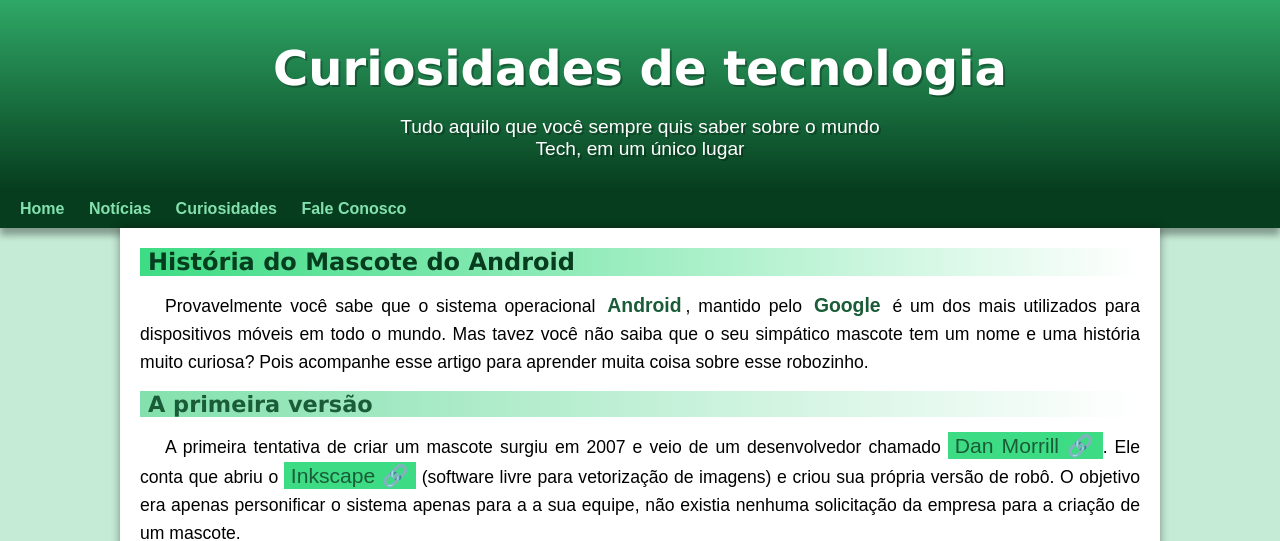
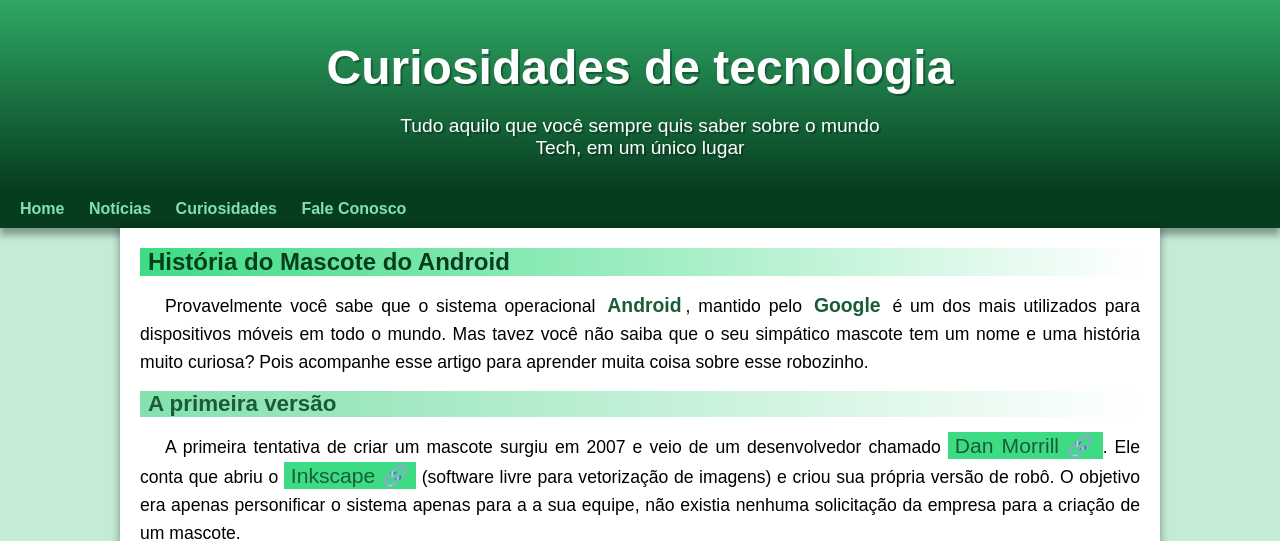
Before and after one commit to PietroMiorim/projeto-android, a plain HTML site: page index.html in a window 1280 px wide. Shown: the top 541 px of the page. Drawn offline with Linux system fonts and the light colour scheme.

Commit message:
finalizado

```diff
--- a/estilo/style.css
+++ b/estilo/style.css
@@ -14,7 +14,6 @@
     --cor5: #063d1e;
 
     --fonte-padrao: Arial, Verdana, Helvetica, sans-serif;
-    --fonte-destaque: Verdana, Helvetica, sans-serif;
 }
 
 body {
@@ -35,7 +34,7 @@ header {
 }
 
 header > h1 {
-    font-family: var(--fonte-destaque);
+    font-family: var(--fonte-padrao);
     font-size: 3em;
     color: white;
     margin-bottom: 20px;
@@ -86,7 +85,7 @@ main {
 }
 
 main > article > h1 {
-    font-family: var(--fonte-destaque);
+    font-family: var(--fonte-padrao);
     color: var(--cor5);
     font-size: 1.5em;
     background-image: linear-gradient(to right, var(--cor2), transparent);
@@ -94,7 +93,7 @@ main > article > h1 {
 }
 
 main > article > h2 {
-    font-family: var(--fonte-destaque);
+    font-family: var(--fonte-padrao);
     color: var(--cor4);
     font-size: 1.4em;
     background-image: linear-gradient(to right, var(--cor1), transparent);
--- a/index.html
+++ b/index.html
@@ -90,7 +90,7 @@
         </article>
     </main>
     <footer>
-        <p>Site criado por <a href="https://github.com/PietroMiorim" target="_blank">pietro Miorim</a></p>
+        <p>Site criado por <a href="https://github.com/PietroMiorim" target="_blank">Pietro Miorim</a></p>
     </footer>
 </body>
 </html>
```
